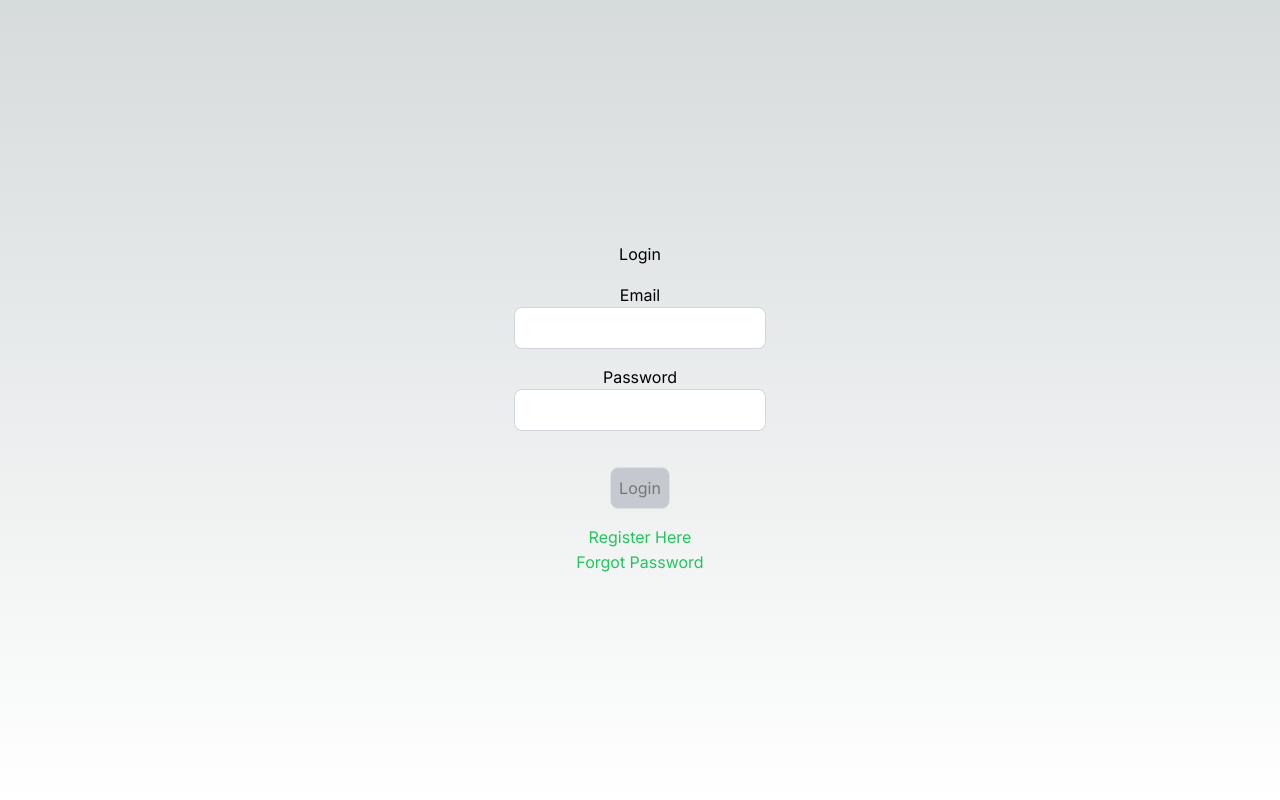
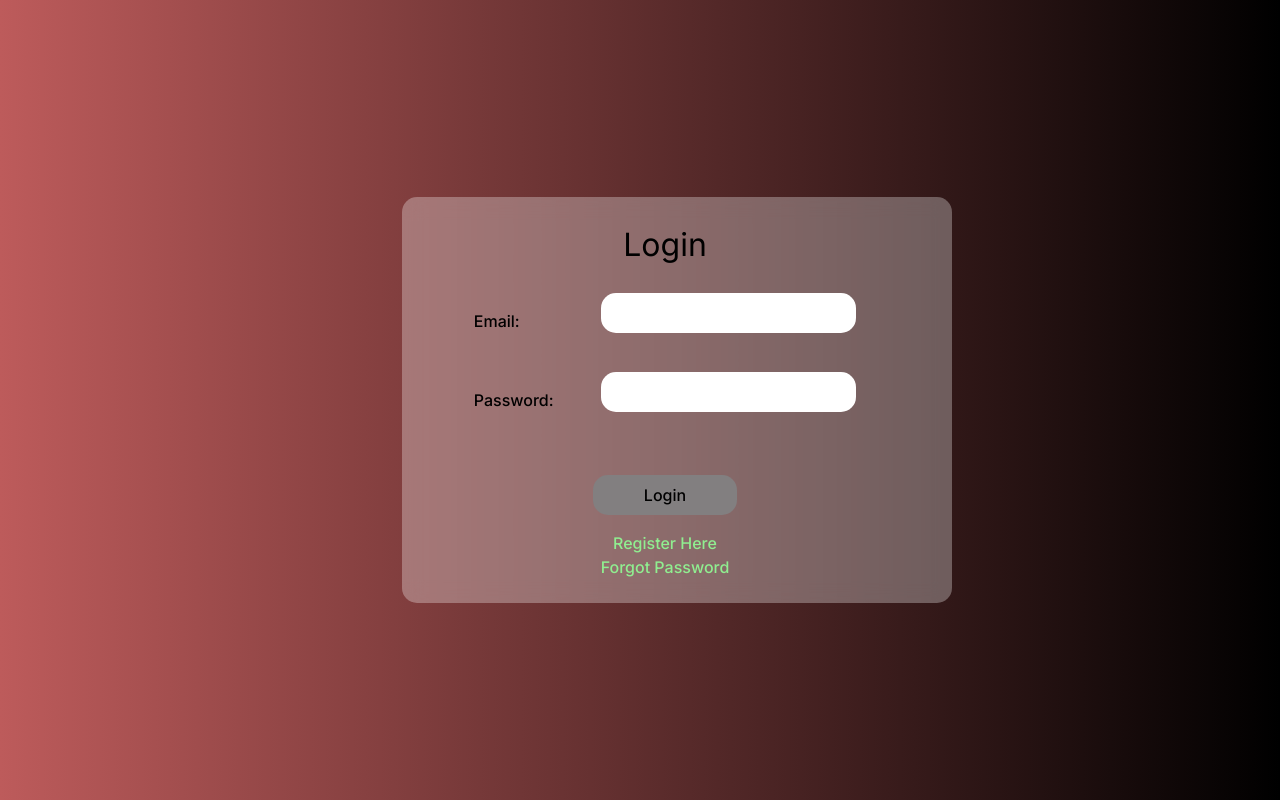
Before and after one commit to jeffmichaelgomez/nextjs-authentication, a Next.js app: page /login in a window 1280 px wide. Built offline with nearby package versions, Linux system fonts and the light colour scheme.

Commit message:
refactor login and signup page

```diff
--- /dev/null
+++ b/src/app/login/LoginStyles.js
@@ -0,0 +1,102 @@
+import styled from 'styled-components';
+
+export const Container = styled.div`
+	display: flex;
+	flex-direction: row-reverse;
+	align-items: center;
+	justify-content: end;
+	min-height: 100vh;
+	padding: 0.5rem;
+	background: linear-gradient(
+		to right,
+		#bd5b5b,
+		#000000
+	); /* Equivalent to bg-gradient-to-r from-blue-500 to-green-500 in Tailwind */
+`;
+
+export const GlassBox = styled.div`
+	align-items: center;
+	background: rgba(255, 255, 255, 0.3);
+	backdrop-filter: blur(10px);
+	padding: 1.5rem;
+	padding-right: 3rem; /* Padding to the right */
+	width: 550px; /* This will make your form wider. Adjust as needed */
+	max-width: 90%; /* Ensuring the width doesn't exceed the viewport on smaller devices */
+	border-radius: 15px;
+	margin-right: 20rem;
+`;
+
+export const Input = styled.input`
+	color: black;
+	display: block;
+	padding: 0.5rem;
+	width: 100%;
+	flex: 0.5; // ensures the inputs take up twice the space of the labels
+	margin-bottom: 15px;
+	border-radius: 15px;
+	outline: none;
+	&:focus {
+		border-color: #4a5568;
+	}
+`;
+
+export const Button = styled.button`
+	color: black;
+	display: block; /* Ensures the button takes up full width of its parent */
+	margin: 1rem auto; /* Centers the button */
+	padding: 0.5rem;
+	width: 30%; /* Makes the button wider; adjust as needed */
+	border-radius: 15px;
+	outline: none;
+	background-color: ${(props) => (props.disabled ? '#827f80' : '#e1426a')};
+	cursor: ${(props) => (props.disabled ? 'not-allowed' : 'pointer')};
+	&:hover {
+		background-color: ${(props) => (props.disabled ? '#827f80' : '#91072a')};
+	}
+	margin-top: 3rem;
+	font-weight: 500;
+`;
+
+export const FormTitle = styled.h1`
+	font-size: 2rem; /* Increase the font size. Adjust as needed */
+	margin-bottom: 1.5rem;
+	text-align: center;
+`;
+
+export const FormLabel = styled.label`
+	display: block;
+	margin-bottom: 0.5rem;
+	font-weight: 500;
+`;
+
+export const ActionGroup = styled.div`
+	text-align: center;
+	margin-top: 1rem;
+	width: 80%; /* Makes the links section wider */
+	margin-left: auto;
+	margin-right: auto;
+`;
+
+export const FormRow = styled.div`
+	display: flex;
+	justify-content: space-between;
+	align-items: center;
+	width: 80%;
+	margin: 0 auto;
+	margin-bottom: 1.5rem;
+`;
+
+export const FormLabelSide = styled(FormLabel)`
+	margin-bottom: 0;
+	flex: 0.5; // ensures the labels take up equal space
+`;
+
+export const InputContainer = styled.div`
+	flex: 1; /* Take up the remaining space */
+`;
+
+export const LabelP = styled.p`
+	color: lightgreen;
+	justify-content: space-between;
+	font-weight: 500;
+`;
--- a/src/app/login/page.tsx
+++ b/src/app/login/page.tsx
@@ -1,75 +1,86 @@
-"use client";
-import Link from "next/link";
-import React, {useEffect} from "react";
-import {useRouter} from "next/navigation";
-import axios from "axios";
-import toast from "react-hot-toast"
+'use client';
+import Link from 'next/link';
+import React, { useEffect } from 'react';
+import { useRouter } from 'next/navigation';
+import axios from 'axios';
+import toast from 'react-hot-toast';
+import { Container, GlassBox, Input, Button, InputContainer, FormTitle, ActionGroup, FormRow, FormLabelSide, LabelP} from './LoginStyles';
 
-export default function LoginPage(){
+export default function LoginPage() {
 	const router = useRouter();
 	const [user, setUser] = React.useState({
-        email: "",
-        password: "",
-    })
+		email: '',
+		password: '',
+	});
 
 	const [buttonDisabled, setButtonDisabled] = React.useState(true);
 	const [loading, setLoading] = React.useState(false);
 
-    const onLogin = async() => {
-        try{
+	const onLogin = async () => {
+		try {
 			setLoading(true);
-            const response = await axios.post("/api/users/login", user);
-            console.log ("Login success", response.data);
-            toast.success("Login Success");
-            router.push("/profile");
+			const response = await axios.post('/api/users/login', user);
+			console.log('Login success', response.data);
+			toast.success('Login Success');
+			router.push('/profile');
 		} catch (error: any) {
-            console.log("Login failed", error.message)
+			console.log('Login failed', error.message);
 			toast.error(error.message);
 		} finally {
 			setLoading(false);
 		}
-    }
+	};
 
 	useEffect(() => {
-        if (user.email.length > 3 && user.password.length > 3){
-            setButtonDisabled(false)
-        } else{
-            setButtonDisabled(true)
+		if (user.email.length > 3 && user.password.length > 3) {
+			setButtonDisabled(false);
+		} else {
+			setButtonDisabled(true);
 		}
-    },[user])
-
+	}, [user]);
 
     return (
-        <div className="flex flex-col items-center justify-center min-h-screen py-2">
-            <h1 className="p-4">{loading ? "Processing ..." : "Login"}</h1>
-            <hr />
-            {/* email input */}
-            <label htmlFor="email">Email</label>
-            <input
-            className="p-2 text-black border border-gray-300 rounded-lg mb-4 focus:outline-non focus:border-gray-600"
+        <Container>
+            <GlassBox>
+                <FormTitle>{loading ? "Processing ..." : "Login"}</FormTitle>
+
+                <FormRow>
+                    <FormLabelSide htmlFor="email">Email:</FormLabelSide>
+                    <InputContainer>
+                    <Input
                         id="email"
                         type="text"
                         value={user.email}
-            onChange={(e) => setUser({...user, email: e.target.value})}
+                        onChange={(e) => setUser({ ...user, email: e.target.value })}
                     />
-            {/* password input */}
-            <label htmlFor="password">Password</label>
-            <input
-            className="p-2 text-black border border-gray-300 rounded-lg mb-4 focus:outline-non focus:border-gray-600"
+                    </InputContainer>
+                </FormRow>
+
+                <FormRow>
+                <FormLabelSide htmlFor="password">Password:</FormLabelSide>
+                    <InputContainer>
+                    <Input
                         id="password"
                         type="password"
                         value={user.password}
-            onChange={(e) => setUser({...user, password: e.target.value})}
+                        onChange={(e) => setUser({ ...user, password: e.target.value })}
                     />
-            <button
-                onClick={onLogin}
-                disabled={buttonDisabled}
-                className={`my-5 p-2 border border-gray-300 rounded-lg mb-4 focus:outline-none focus:border-gray-600 ${buttonDisabled ? 'bg-gray-400 opacity-50 cursor-not-allowed' : 'bg-blue-500 hover:bg-blue-700 text-black'}`}>
+                    </InputContainer>
+                </FormRow>
+
+                <Button onClick={onLogin} disabled={buttonDisabled}>
                     Login
-            </button>
-            <Link href="/signup" className="text-green-500">Register Here</Link>
-            <hr />
-            <Link href="/forgotpassword" className="text-green-500">Forgot Password</Link>
-        </div>
-    )
+                </Button>
+
+                <ActionGroup>
+                    <Link href="/signup" className="border-right: 15px" passHref>
+                    <LabelP>Register Here</LabelP>
+                    </Link>
+                    <Link href="/forgotpassword" passHref>
+                        <LabelP>Forgot Password</LabelP>
+                    </Link>
+                </ActionGroup>
+            </GlassBox>
+        </Container>
+    );
 }
--- /dev/null
+++ b/src/app/signup/SignupStyles.js
@@ -0,0 +1,102 @@
+import styled from 'styled-components';
+
+export const Container = styled.div`
+	display: flex;
+	flex-direction: row-reverse;
+	align-items: center;
+	justify-content: end;
+	min-height: 100vh;
+	padding: 0.5rem;
+	background: linear-gradient(
+		to right,
+		#bd5b5b,
+		#000000
+	); /* Equivalent to bg-gradient-to-r from-blue-500 to-green-500 in Tailwind */
+`;
+
+export const GlassBox = styled.div`
+	align-items: center;
+	background: rgba(255, 255, 255, 0.3);
+	backdrop-filter: blur(10px);
+	padding: 1.5rem;
+	padding-right: 3rem; /* Padding to the right */
+	width: 550px; /* This will make your form wider. Adjust as needed */
+	max-width: 90%; /* Ensuring the width doesn't exceed the viewport on smaller devices */
+	border-radius: 15px;
+	margin-right: 20rem;
+`;
+
+export const Input = styled.input`
+	color: black;
+	display: block;
+	padding: 0.5rem;
+	width: 100%;
+	flex: 0.5; // ensures the inputs take up twice the space of the labels
+	margin-bottom: 15px;
+	border-radius: 15px;
+	outline: none;
+	&:focus {
+		border-color: #4a5568;
+	}
+`;
+
+export const Button = styled.button`
+	color: black;
+	display: block; /* Ensures the button takes up full width of its parent */
+	margin: 1rem auto; /* Centers the button */
+	padding: 0.5rem;
+	width: 30%; /* Makes the button wider; adjust as needed */
+	border-radius: 15px;
+	outline: none;
+	background-color: ${(props) => (props.disabled ? '#827f80' : '#e1426a')};
+	cursor: ${(props) => (props.disabled ? 'not-allowed' : 'pointer')};
+	&:hover {
+		background-color: ${(props) => (props.disabled ? '#827f80' : '#91072a')};
+	}
+	margin-top: 3rem;
+	font-weight: 500;
+`;
+
+export const FormTitle = styled.h1`
+	font-size: 2rem; /* Increase the font size. Adjust as needed */
+	margin-bottom: 1.5rem;
+	text-align: center;
+`;
+
+export const FormLabel = styled.label`
+	display: block;
+	margin-bottom: 0.5rem;
+	font-weight: 500;
+`;
+
+export const ActionGroup = styled.div`
+	text-align: center;
+	margin-top: 1rem;
+	width: 80%; /* Makes the links section wider */
+	margin-left: auto;
+	margin-right: auto;
+`;
+
+export const FormRow = styled.div`
+	display: flex;
+	justify-content: space-between;
+	align-items: center;
+	width: 80%;
+	margin: 0 auto;
+	margin-bottom: 1.5rem;
+`;
+
+export const FormLabelSide = styled(FormLabel)`
+	margin-bottom: 0;
+	flex: 0.5; // ensures the labels take up equal space
+`;
+
+export const InputContainer = styled.div`
+	flex: 1; /* Take up the remaining space */
+`;
+
+export const LabelP = styled.p`
+	color: lightgreen;
+	justify-content: space-between;
+	font-weight: 500;
+`;
--- a/src/app/signup/page.tsx
+++ b/src/app/signup/page.tsx
@@ -1,17 +1,18 @@
 "use client";
 import Link from "next/link";
-import React, {useEffect} from "react";
-import {useRouter} from "next/navigation";
+import React, { useEffect } from "react";
+import { useRouter } from "next/navigation";
 import axios from "axios";
 import toast from "react-hot-toast";
+import { Container, GlassBox, Input, Button, InputContainer, FormTitle, ActionGroup, FormRow, FormLabelSide, LabelP } from './SignupStyles';
 
 export default function SignupPage(){
-    const router = useRouter()
+    const router = useRouter();
     const [user, setUser] = React.useState({
         email: "",
         password: "",
         username: ""
-    })
+    });
 
     const [buttonDisabled, setButtonDisabled] = React.useState(true);
     const [loading, setLoading] = React.useState(false);
@@ -24,63 +25,75 @@ export default function SignupPage(){
             toast.success("Signup Success");
             router.push("/login");
         }catch (error: any){
-            console.log("Signup failed", error.message)
+            console.log("Signup failed", error.message);
             toast.error(error.message);
         } finally {
             setLoading(false);
         }
-    }
+    };
 
     useEffect(() => {
         if (user.email.length > 3 && user.password.length > 3 && user.username.length > 3){
-            setButtonDisabled(false)
+            setButtonDisabled(false);
         } else{
-            setButtonDisabled(true)
+            setButtonDisabled(true);
         }
-    },[user])
+    },[user]);
 
     return (
-        <div className="flex flex-col items-center justify-center min-h-screen py-2">
-            <h1 className="p-4">{loading ? "Processing ..." : "Register"}</h1>
-            <hr />
-            {/* username input */}
-            <label htmlFor="username">Username</label>
-            <input
-            className="p-2 text-black border border-gray-300 rounded-lg mb-4 focus:outline-non focus:border-gray-600"
+        <Container>
+            <GlassBox>
+                <FormTitle>{loading ? "Processing ..." : "Register"}</FormTitle>
+
+                <FormRow>
+                    <FormLabelSide htmlFor="username">Username:</FormLabelSide>
+                    <InputContainer>
+                        <Input
                             id="username"
                             type="text"
                             value={user.username}
                             placeholder="username"
                             onChange={(e) => setUser({...user, username: e.target.value})}
                         />
-            {/* email input */}
-            <label htmlFor="email">Email</label>
-            <input
-            className="p-2 text-black border border-gray-300 rounded-lg mb-4 focus:outline-non focus:border-gray-600"
+                    </InputContainer>
+                </FormRow>
+
+                <FormRow>
+                    <FormLabelSide htmlFor="email">Email:</FormLabelSide>
+                    <InputContainer>
+                        <Input
                             id="email"
                             type="text"
                             value={user.email}
                             placeholder="user@mail.com"
                             onChange={(e) => setUser({...user, email: e.target.value})}
                         />
-            {/* password input */}
-            <label htmlFor="password">Password</label>
-            <input
-            className="p-2 text-black border border-gray-300 rounded-lg mb-4 focus:outline-non focus:border-gray-600"
+                    </InputContainer>
+                </FormRow>
+
+                <FormRow>
+                    <FormLabelSide htmlFor="password">Password:</FormLabelSide>
+                    <InputContainer>
+                        <Input
                             id="password"
                             type="password"
                             value={user.password}
                             placeholder="password"
                             onChange={(e) => setUser({...user, password: e.target.value})}
                         />
-            {/* Button starts here */}
-            <button
-                onClick={onSignup}
-                disabled={buttonDisabled}
-                className={`my-5 p-2 border border-gray-300 rounded-lg mb-4 focus:outline-none focus:border-gray-600 ${buttonDisabled ? 'bg-gray-400 opacity-50 cursor-not-allowed' : 'bg-blue-500 hover:bg-blue-700 text-black'}`}>
+                    </InputContainer>
+                </FormRow>
+
+                <Button onClick={onSignup} disabled={buttonDisabled}>
                     Register
-            </button>
-            <Link href="/login" className="text-green-500">Login Here</Link>
-        </div>
+                </Button>
+
+                <ActionGroup>
+                    <Link href="/login" passHref>
+                        <LabelP>Login Here</LabelP>
+                    </Link>
+                </ActionGroup>
+            </GlassBox>
+        </Container>
     )
 }
```
Lines whose indentation alone changed are shown as unchanged.
